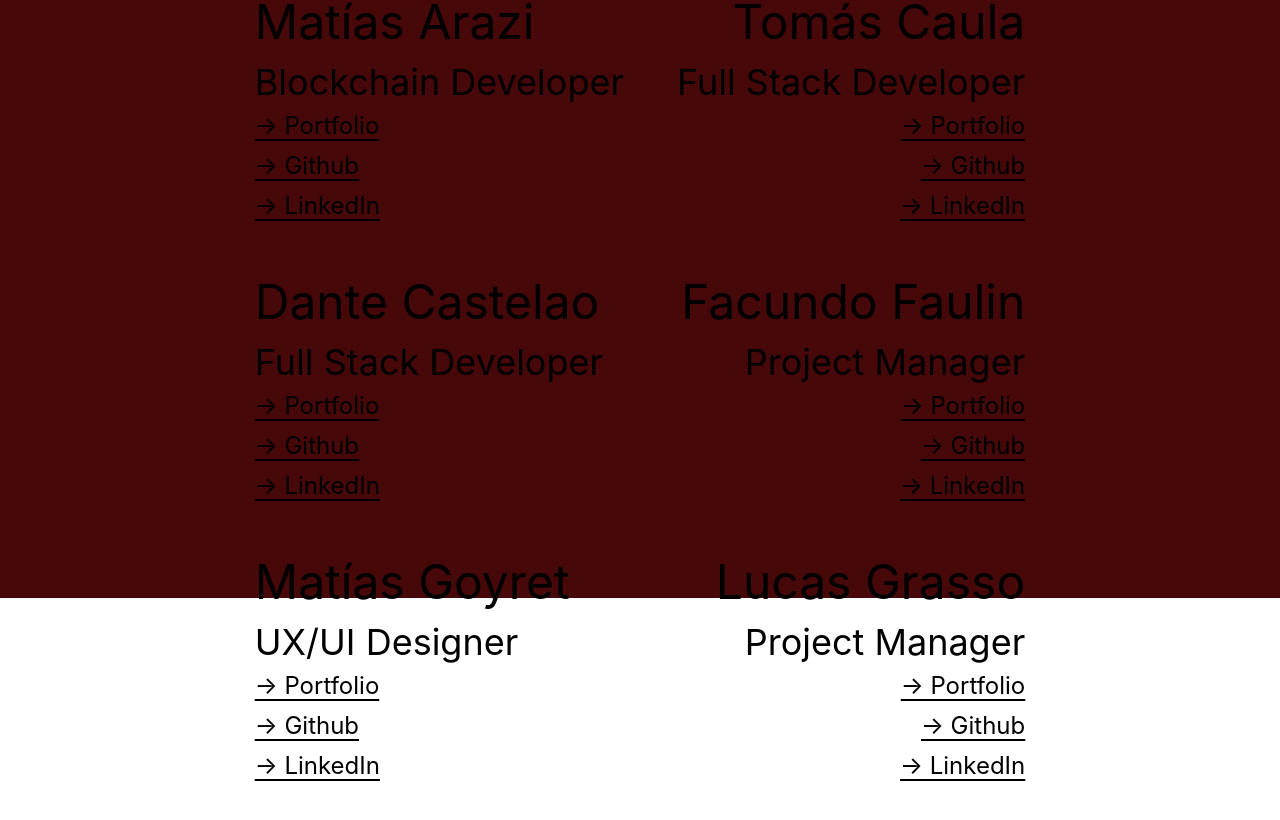
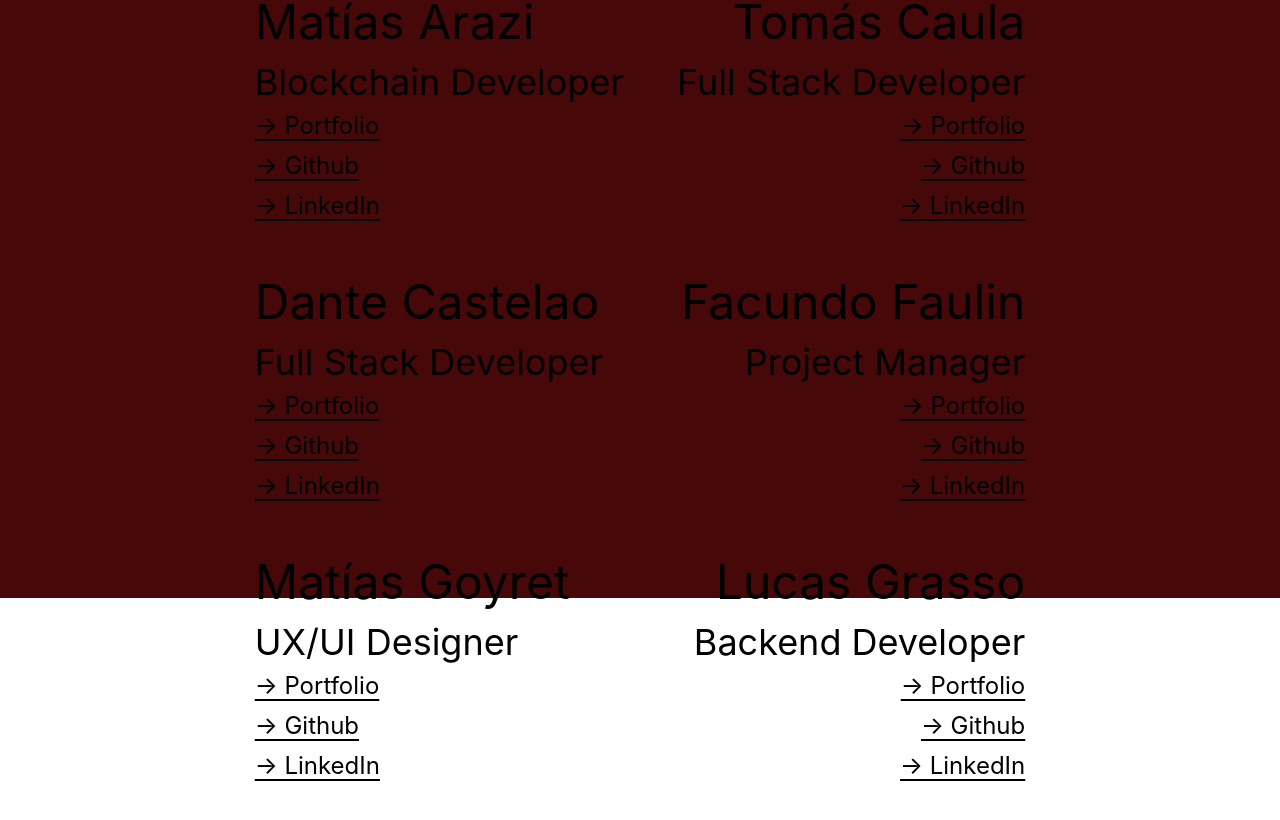
Before and after one commit to zeros-software/zeros, a Next.js app in the folder zeros/: page / in a window 1280 px wide. Shown: the part 1802-2622 px from the top of the page. Built offline with nearby package versions, Linux system fonts and the light colour scheme; a web font is replaced by a local one.

Commit message:
Update Team.jsx

```diff
--- a/zeros/src/components/Team.jsx
+++ b/zeros/src/components/Team.jsx
@@ -62,7 +62,7 @@ export default function Team() {
                 />
                 <TeamMember
                     name="Lucas Grasso"
-                    role="Project Manager"
+                    role="Backend Developer"
                     align="end"
                     links={[
                         { label: "→ Portfolio", url: "#" },
```
